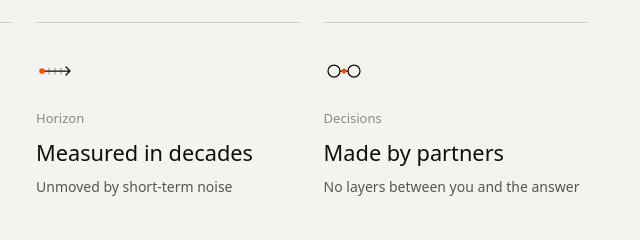
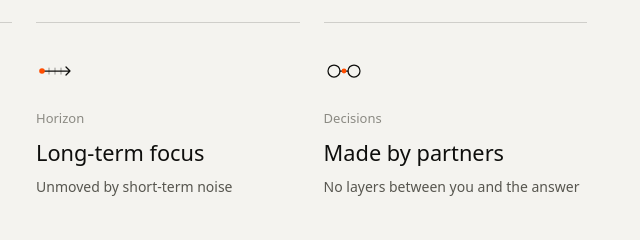
Before and after one commit to ConnorQiao/spark-unlimited-investment, a plain HTML site: page index.html in a window 1280 px wide. Shown: the part 1340-1580 px from the top of the page, 616-1256 px from the left. Drawn offline with Linux system fonts and the light colour scheme; a small style sheet from the web is missing; a web font is replaced by a local one.

Commit message:
Describe the holding period without a number of years
Co-Authored-By: Claude Opus 5.5 <noreply@anthropic.com>

```diff
--- a/assets/js/i18n.js
+++ b/assets/js/i18n.js
@@ -25,7 +25,7 @@ window.SPARK_I18N = {
       facts: [
         { label: '投资阶段', value: '种子轮至 B 轮', note: '最早可在产品诞生之前进入' },
         { label: '投资角色', value: '领投与联合领投', note: '重仓看准的公司，并持续加注' },
-        { label: '持有周期', value: '以十年为尺度', note: '不因短期波动调整判断' },
+        { label: '持有周期', value: '着眼长期', note: '不因短期波动调整判断' },
         { label: '决策方式', value: '合伙人直接决策', note: '没有层层上报的流程' }
       ]
     },
@@ -134,7 +134,7 @@ window.SPARK_I18N = {
       facts: [
         { label: 'Stage', value: 'Seed to Series B', note: 'As early as pre-product' },
         { label: 'Role', value: 'Lead and co-lead', note: 'Concentrated positions, with reserves to follow on' },
-        { label: 'Horizon', value: 'Measured in decades', note: 'Unmoved by short-term noise' },
+        { label: 'Horizon', value: 'Long-term focus', note: 'Unmoved by short-term noise' },
         { label: 'Decisions', value: 'Made by partners', note: 'No layers between you and the answer' }
       ]
     },
--- a/index.html
+++ b/index.html
@@ -233,7 +233,7 @@
             </svg>
             <span data-i18n="about.facts.2.label">Horizon</span>
           </dt>
-          <dd><strong data-i18n="about.facts.2.value">Measured in decades</strong><span data-i18n="about.facts.2.note">Unmoved by short-term noise</span></dd>
+          <dd><strong data-i18n="about.facts.2.value">Long-term focus</strong><span data-i18n="about.facts.2.note">Unmoved by short-term noise</span></dd>
         </div>
         <div class="fact rv" style="--d:.21s">
           <dt>
```
